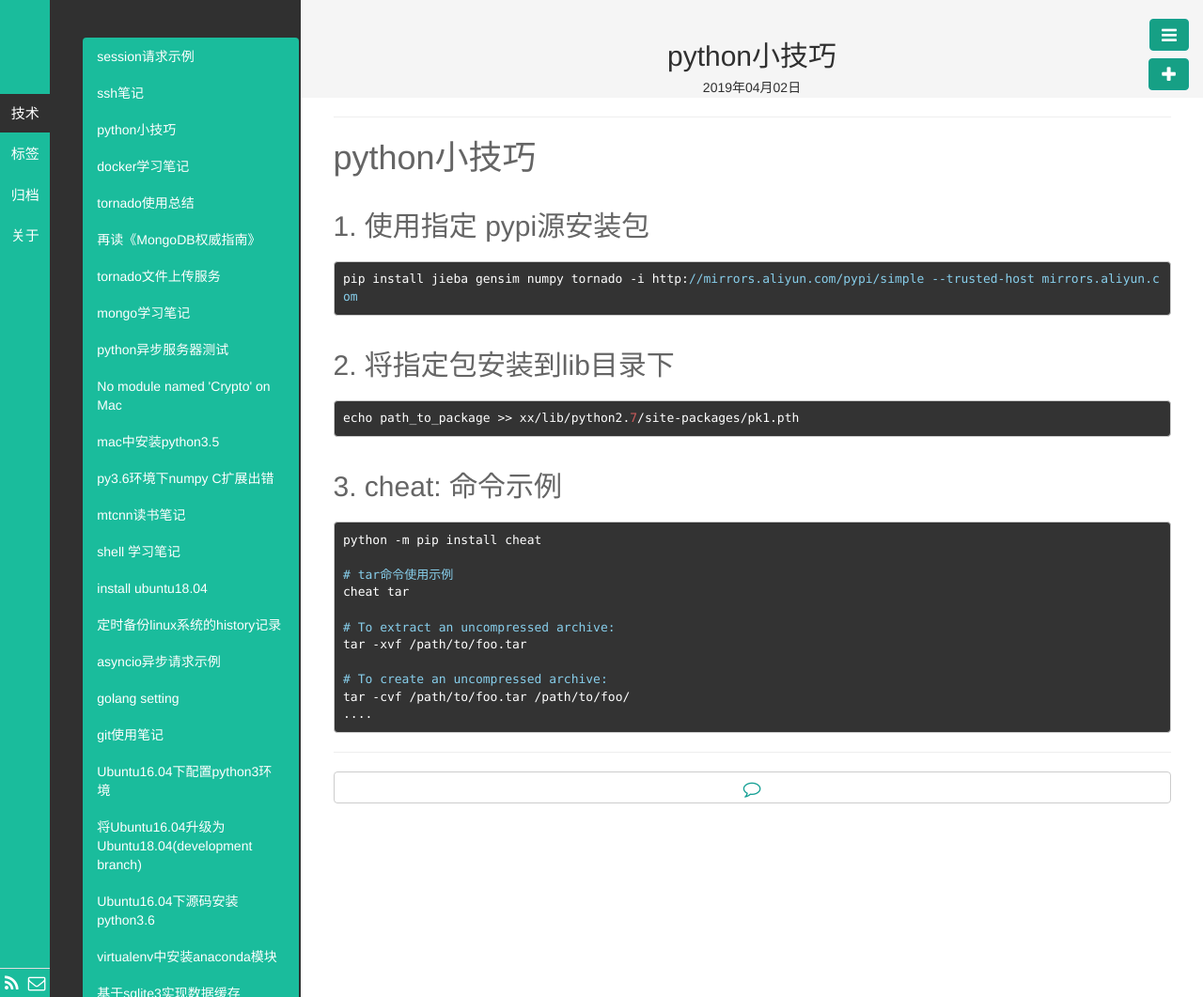
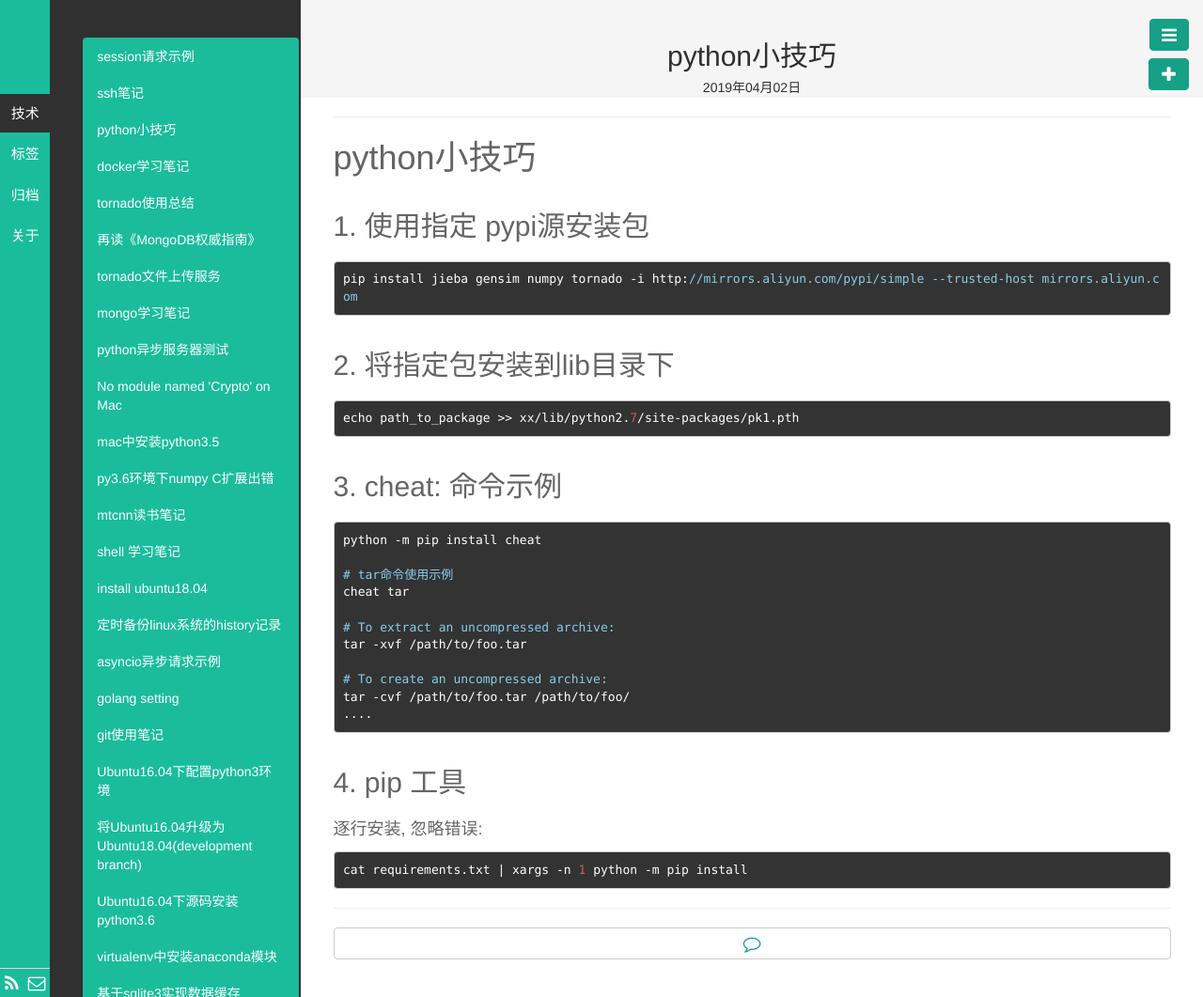
Before and after one commit to fengrk/frkhit.github.io, a Jekyll site: the page built from _posts/blog/2019-04-02-python_tips.md, in a window 1280 px wide. Shown: the whole page at 94% size. Built offline with Jekyll 4.4.1, drawn with Linux system fonts in a browser that asks for light colours; Markdown is read by kramdown in place of the engine named in the settings.

Commit message:
Update 2019-04-02-python_tips.md

````diff
--- a/_posts/blog/2019-04-02-python_tips.md
+++ b/_posts/blog/2019-04-02-python_tips.md
@@ -33,3 +33,10 @@ tar -xvf /path/to/foo.tar
 tar -cvf /path/to/foo.tar /path/to/foo/
 ....
 ```
+
+## 4. pip 工具
+
+逐行安装, 忽略错误:
+```
+cat requirements.txt | xargs -n 1 python -m pip install
+```
````
